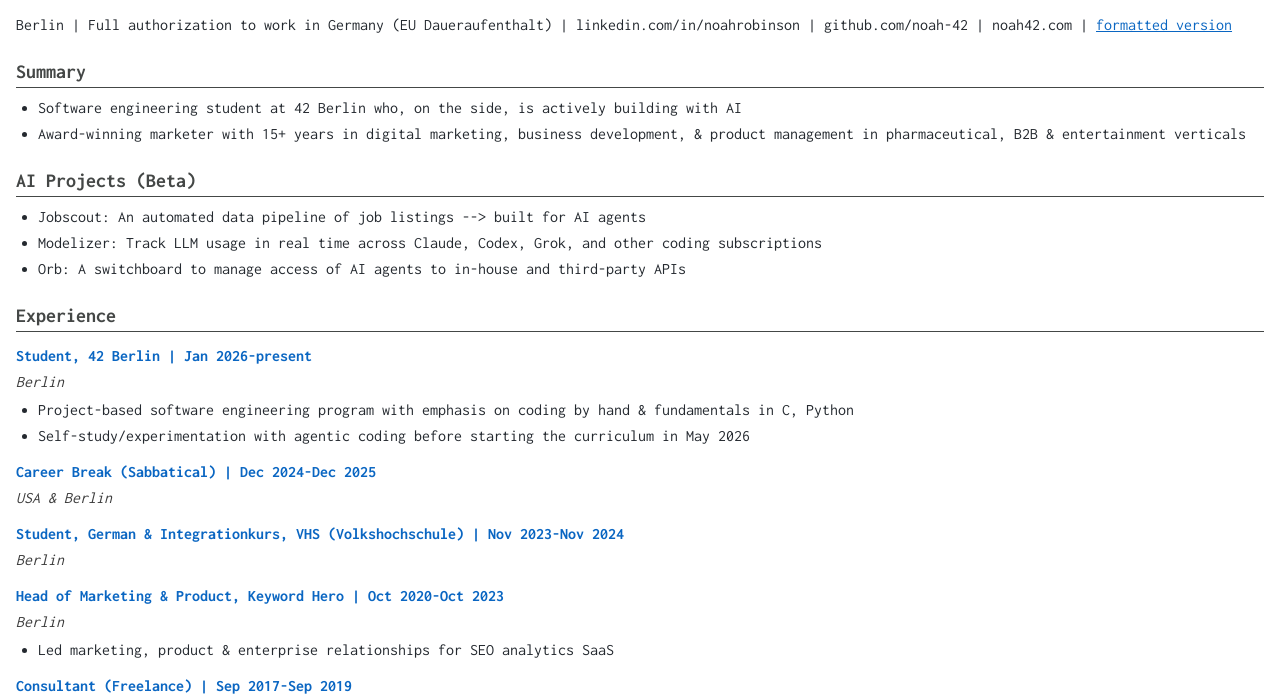
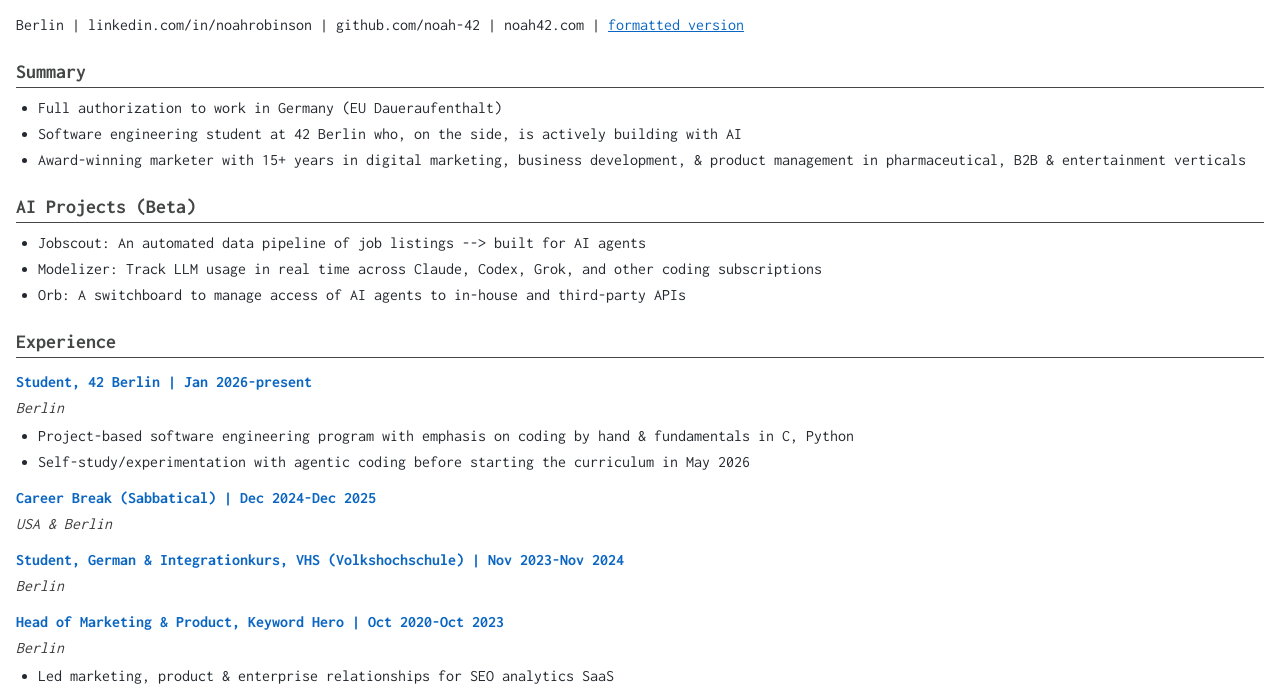
Before and after one commit to noah-42/noah-42.github.io, a plain HTML site: page ats/index.html in a window 1280 px wide. Shown: the part 95-792 px from the top of the page. Drawn offline with Linux system fonts and the light colour scheme.

Commit message:
Move work authorization to summary bullet (ATS)

```diff
--- a/ats/index.html
+++ b/ats/index.html
@@ -24,10 +24,11 @@
   <body>
     <h1>Noah Robinson</h1>
     <p class="headline">Marketer turned AI builder with pharma experience</p>
-    <p class="contact">Berlin | Full authorization to work in Germany (EU Daueraufenthalt) | linkedin.com/in/noahrobinson | github.com/noah-42 | noah42.com | <a href="../">formatted version</a></p>
+    <p class="contact">Berlin | linkedin.com/in/noahrobinson | github.com/noah-42 | noah42.com | <a href="../">formatted version</a></p>
 
     <h2>Summary</h2>
     <ul>
+      <li>Full authorization to work in Germany (EU Daueraufenthalt)</li>
       <li>Software engineering student at 42 Berlin who, on the side, is actively building with AI</li>
       <li>Award-winning marketer with 15+ years in digital marketing, business development, & product management in pharmaceutical, B2B & entertainment verticals</li>
     </ul>
```
